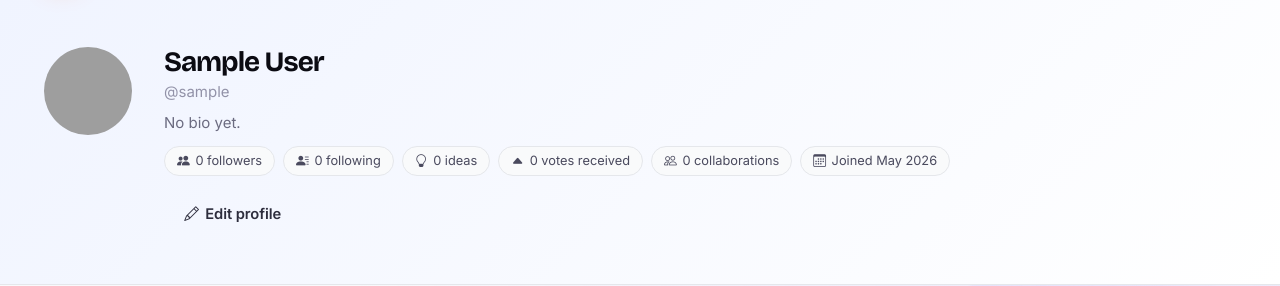
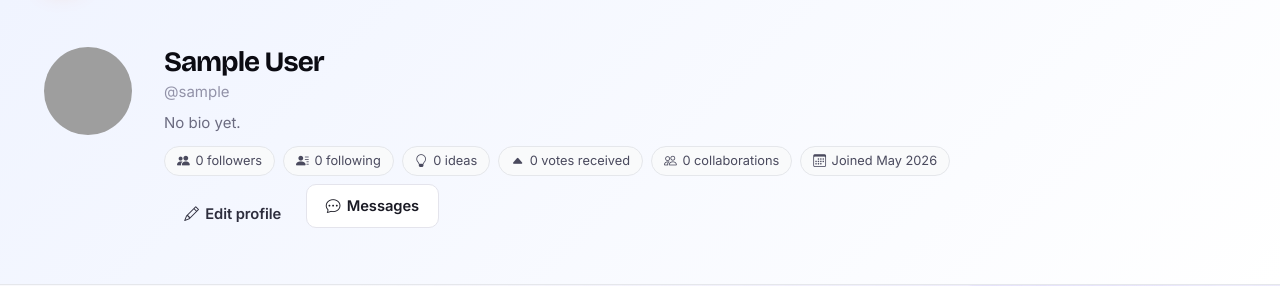
Before and after one commit to ArshadSheik/idea-incubator-hub, a Flask app: a page that uses templates/profile.html in a window 1280 px wide. Shown: the part 71-357 px from the top of the page. Run offline with Flask 3, Linux system fonts and the light colour scheme; the visitor is signed in with stand-in values (Sample User, id 1); data comes from the database, SQL or seed files in the repository; data that the repository does not hold is empty; parts of the project's set-up code (start-up, migrations or seed data) failed here and were passed over; some libraries are stand-ins or nearby versions; grey boxes are pictures that could not be loaded.

Commit message:
add messages button on own profile

```diff
--- a/templates/profile.html
+++ b/templates/profile.html
@@ -47,6 +47,10 @@
         {% if is_own_profile %}
         <a href="{{ url_for('main.edit_profile') }}" class="btn btn-ghost btn-sm mt-3">
           <i class="bi bi-pencil"></i> Edit profile
+        </a>
+
+        <a href="{{ url_for('messages.inbox') }}" class="btn btn-outline-iih btn-sm">
+          <i class="bi bi-chat-dots"></i> Messages
         </a>
         {% else %}
         <div class="d-flex gap-2 align-items-center mt-3 flex-wrap">
```
